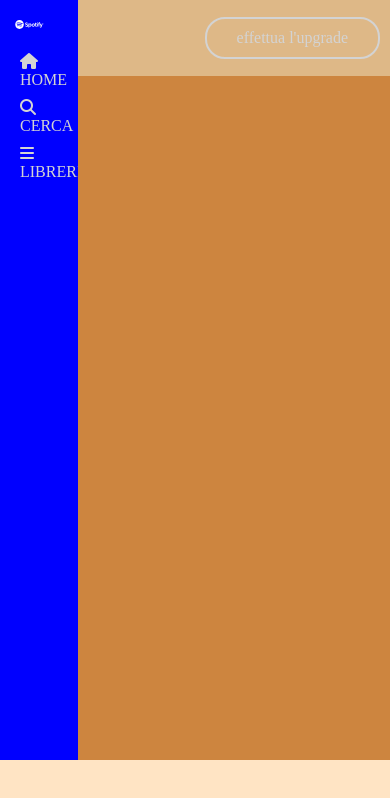
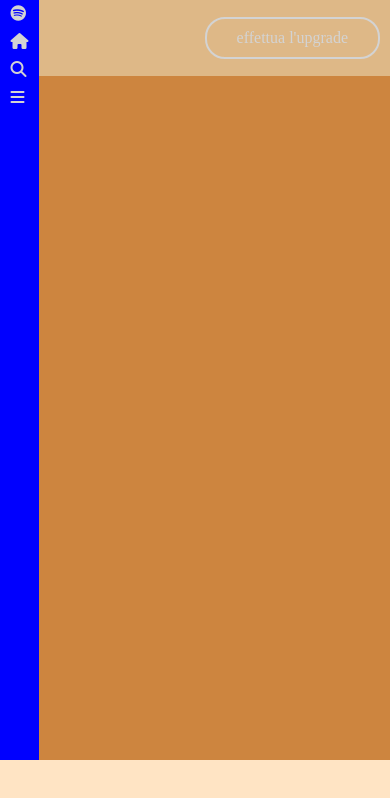
Before and after one commit to FrancescoTullio/html-css-spotifyweb, a plain HTML site: page index.html in a window 390 px wide. Drawn offline with Linux system fonts and the light colour scheme.

Commit message:
feat:nav small

```diff
--- a/css/media.css
+++ b/css/media.css
@@ -0,0 +1,43 @@
+@media screen and (max-width: 425px) {
+    .nav{
+        width: 10%;
+    }
+
+    .song{
+        width: 90%;
+    }
+
+
+    .container-nav{
+        padding: 5px 15px;
+    }
+    .grate-logo,
+    .vanish {
+        display: none;
+    }
+
+    .fa-spotify{
+        display: inline-block;
+    }
+
+    .fa-house:hover,
+    .famagnifying-glass:hover,
+    .fa-bars:hover{
+        color: white;
+        width: 100%;
+    }
+
+    .nav{
+        display: flex;
+        justify-content: center;
+    }
+
+    .logo,
+    main-nav{
+        width: 100%;
+    }
+
+    .main-nav ul{
+        padding-top: 5px;
+    }
+}
--- a/css/style.css
+++ b/css/style.css
@@ -90,12 +90,16 @@ a {
     width: 60%;
 }
 
+.fa-spotify{
+    display: none;
+}
+
 .main-nav ul{
     padding-top: 15px;
 }
 
 .main-nav ul li{
-    padding: 5px;
+    padding: 5px 0;
 }
 
 .home:hover{
--- a/index.html
+++ b/index.html
@@ -6,7 +6,9 @@
     <meta name="viewport" content="width=device-width, initial-scale=1.0">
     <title>bootyfy</title>
 
-    <link rel="stylesheet" href="https://cdnjs.cloudflare.com/ajax/libs/font-awesome/6.6.0/css/all.min.css" integrity="sha512-Kc323vGBEqzTmouAECnVceyQqyqdsSiqLQISBL29aUW4U/M7pSPA/gEUZQqv1cwx4OnYxTxve5UMg5GT6L4JJg==" crossorigin="anonymous" referrerpolicy="no-referrer" />
+    <link rel="stylesheet" href="https://cdnjs.cloudflare.com/ajax/libs/font-awesome/6.6.0/css/all.min.css"
+        integrity="sha512-Kc323vGBEqzTmouAECnVceyQqyqdsSiqLQISBL29aUW4U/M7pSPA/gEUZQqv1cwx4OnYxTxve5UMg5GT6L4JJg=="
+        crossorigin="anonymous" referrerpolicy="no-referrer" />
 
 
     <link rel="stylesheet" href="./css/debug.css">
@@ -17,15 +19,23 @@
 <body>
     <!-- main -->
     <div class="main-part">
+
+        <!--nav-->
         <div class="nav">
             <div class="container-nav">
-                <div class="logo"><img src="./img/logo.svg" alt=""></div>
+                <div class="logo">
+                    <img class="grate-logo" src="./img/logo.svg" alt="">
+                    <i class="fa-brands fa-spotify"></i>
+                </div>
 
                 <div class="main-nav">
                     <ul>
-                        <li class="home"><a href=""><i class="fa-solid fa-house"></i> HOME</a></li>
-                        <li class="cerca"><a href=""><i class="fa-solid fa-magnifying-glass"></i> CERCA</a></li>
-                        <li class="lib"><a href=""><i class="fa-solid fa-bars"></i> LIBRERIA</a></li>
+                        <li class="home"><a href=""><i class="fa-solid fa-house"></i> <span
+                                    class="vanish">HOME</span></a></li>
+                        <li class="cerca"><a href=""><i class="fa-solid fa-magnifying-glass"></i><span class="vanish">
+                                    CERCA</span></a></li>
+                        <li class="lib"><a href=""><i class="fa-solid fa-bars"></i> <span
+                                    class="vanish">LIBRERIA</span></a></li>
                     </ul>
                 </div>
             </div>
@@ -34,7 +44,12 @@
 
         </div>
 
+        <!--/nav-->
 
+
+
+
+        <!--song-->
         <div class="song">
             <div class="header-song">
 
@@ -58,7 +73,7 @@
 
         </div>
 
-
+        <!--/song-->
 
 
 
```
